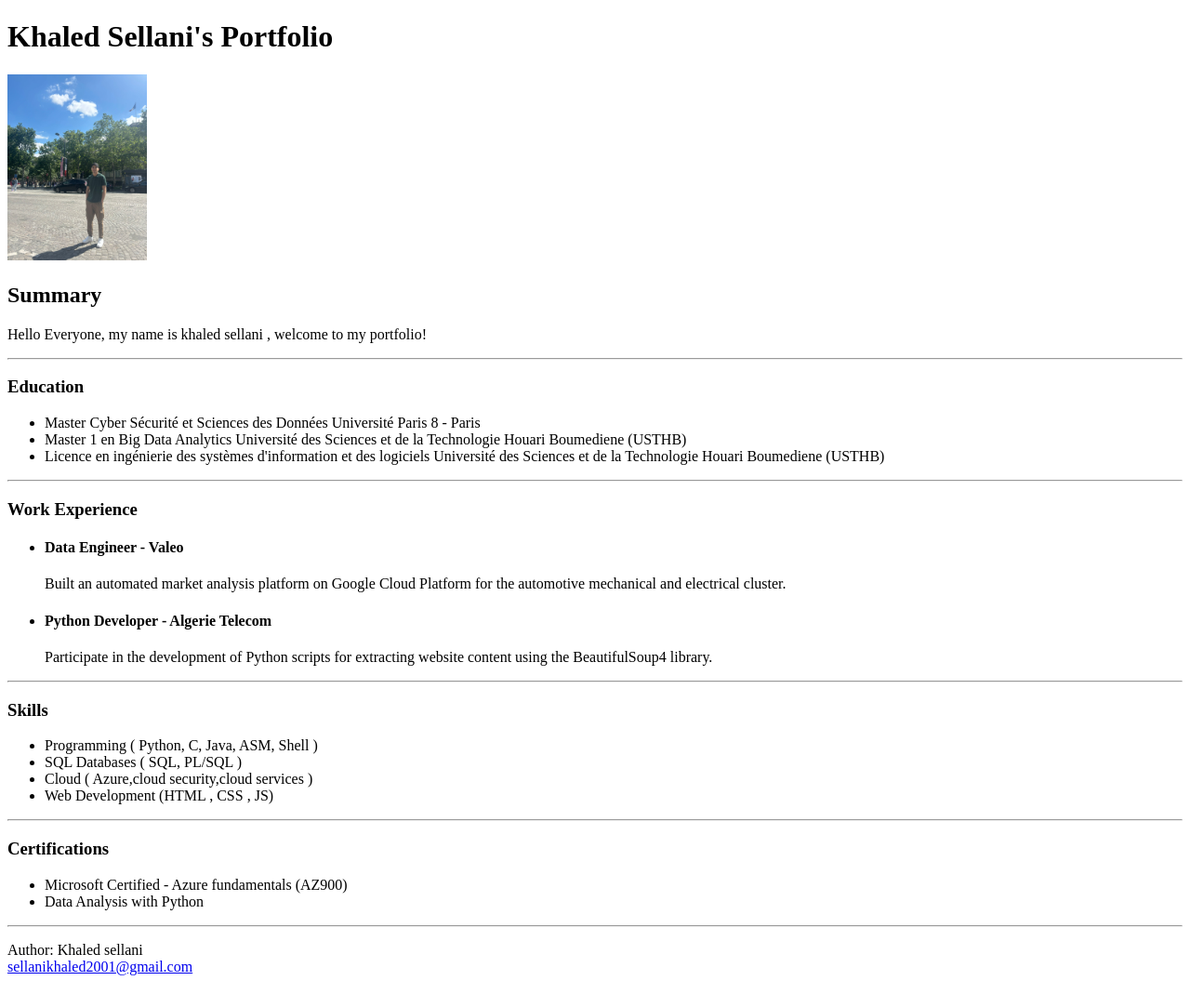
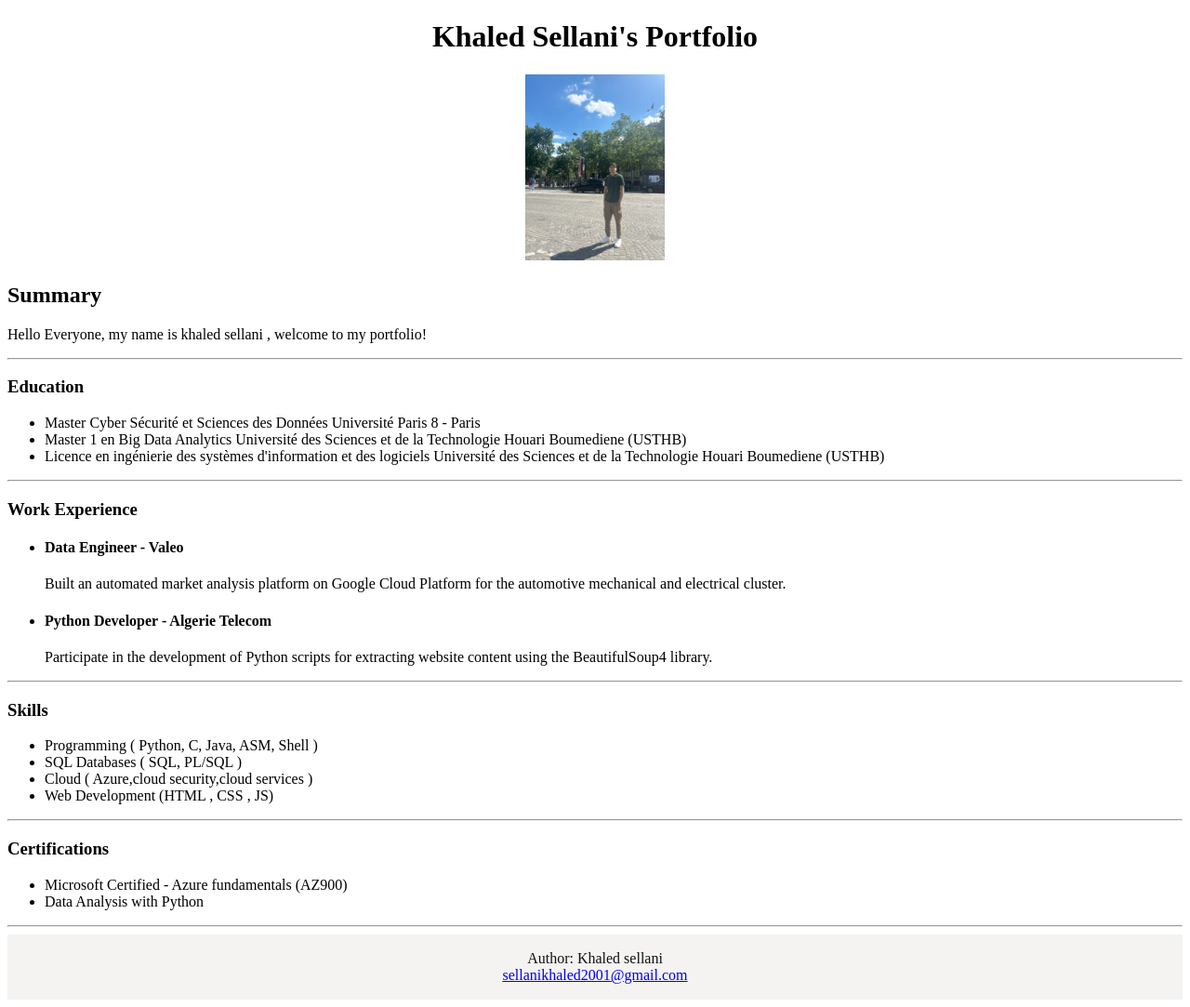
Before and after one commit to khaledsellani/html-portfolio, a plain HTML site: page index.html in a window 1280 px wide. Shown: the whole page at 93% size. Drawn offline with Linux system fonts and the light colour scheme.

Commit message:
Update index.html content to center the img and some css to the footer

```diff
--- a/index.html
+++ b/index.html
@@ -3,10 +3,24 @@
     <head>
         <meta charset="UTF-8">
         <title>My Resume</title>
+        <style>
+            img{
+
+            }
+            footer{
+                text-align: center;
+                color: rgb(15, 19, 18);
+                background-color: rgb(244, 243, 242);
+                padding: 1px;
+            }
+        </style>
     </head>
     <body>
-        <h1>Khaled Sellani's Portfolio</h1>
-        <img src="assets/my-photo.jpg" alt="This is a profile picture" height="200">
+        <h1 style="text-align: center;">Khaled Sellani's Portfolio</h1>
+        <div style="text-align: center;">
+            <img src="assets/my-photo.jpg" alt="This is a profile picture" height="200">
+        </div>
+
         <h2>Summary</h2>
         <p>
             Hello Everyone, my name is khaled sellani , welcome to my portfolio!
```
